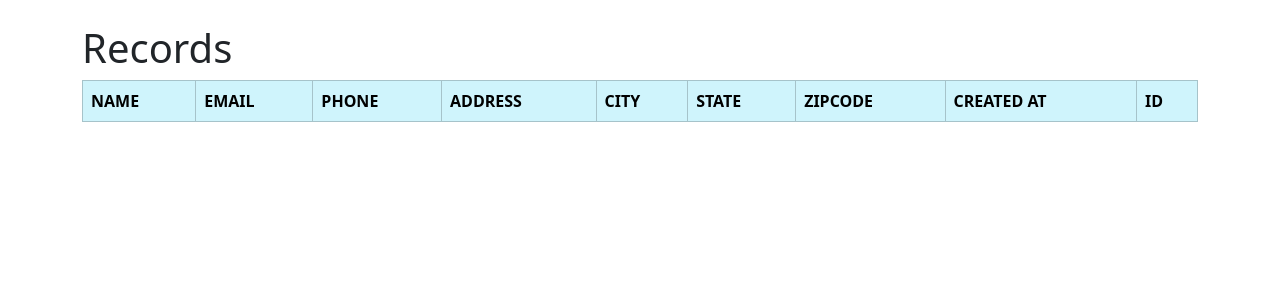
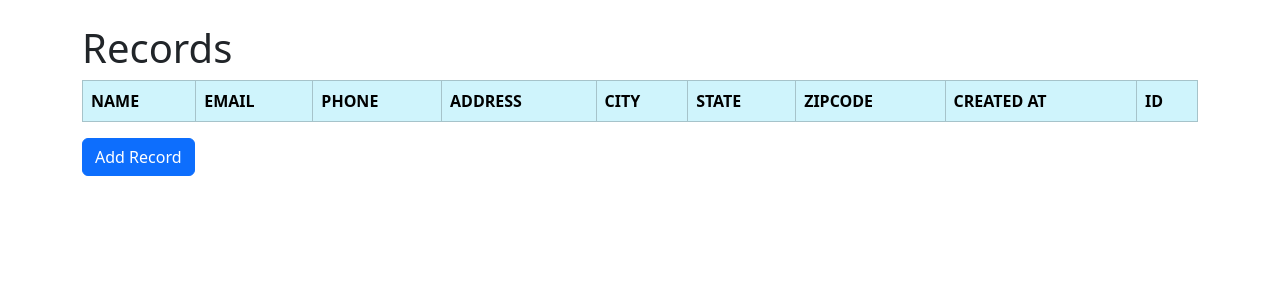
Before and after one commit to mohiitt/Django_CRM_Basic, a Django app: page / in a window 1280 px wide. Shown: the part 56-356 px from the top of the page. Run offline with Django 5.2, Linux system fonts and the light colour scheme; the visitor is signed in with stand-in values (Sample User, id 1); data that the repository does not hold is empty.

Commit message:
create record function added !

```diff
--- a/website/templates/home.html
+++ b/website/templates/home.html
@@ -37,10 +37,11 @@
     </table>
       </tr>
     </thead>
+    <a href=" {% url 'add_record' %}" class="btn btn-primary">Add Record</a>
 
 
-
-  {% else %}
+{% else %}
+<div class="col-md-6 offset-md-3">
   <h1>Login</h1>
   <form method="POST" action="{% url 'home' %}">
     {% csrf_token %}
--- a/website/urls.py
+++ b/website/urls.py
@@ -6,5 +6,6 @@ urlpatterns = [
     path('logout/',views.logout_user,name='logout'),
     path('register/',views.register_user,name='register'),
     path('record/<int:pk>',views.customer_record,name='record'),
-    path('delete_record/<int:pk>',views.delete_record,name='delete_record')
+    path('delete_record/<int:pk>',views.delete_record,name='delete_record'),
+    path('add_record/',views.add_record,name='add_record')
 ]
--- a/website/views.py
+++ b/website/views.py
@@ -1,7 +1,7 @@
 from django.shortcuts import render,redirect
 from django.contrib.auth import authenticate,login,logout
 from django.contrib import messages
-from .forms import SignUpForm
+from .forms import SignUpForm,AddRecordForm
 from .models import Record
 
 # Create your views here.
@@ -65,3 +65,16 @@ def delete_record(request,pk)   :
     else:
         messages.success(request,"You must be logged in to view record")
         return redirect('home')
+
+def add_record(request):
+    form=AddRecordForm(request.POST or None)
+    if request.user.is_authenticated:
+        if request.method=="POST":
+            if form.is_valid():
+                add_record=form.save()
+                messages.success(request,"Record added...")
+                return redirect('home')
+        return render(request,'add_record.html',{'form':form})
+    else:
+        messages.success(request,"You must be Logged In...")
+        return redirect('home')
```
Also changed, not shown: website/templates/add_record.html (added, +14 -0 lines).
